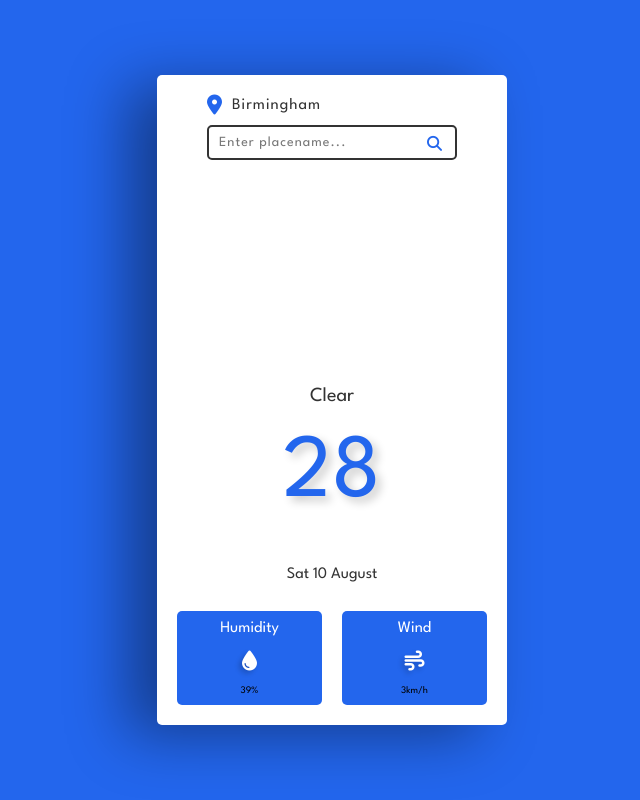
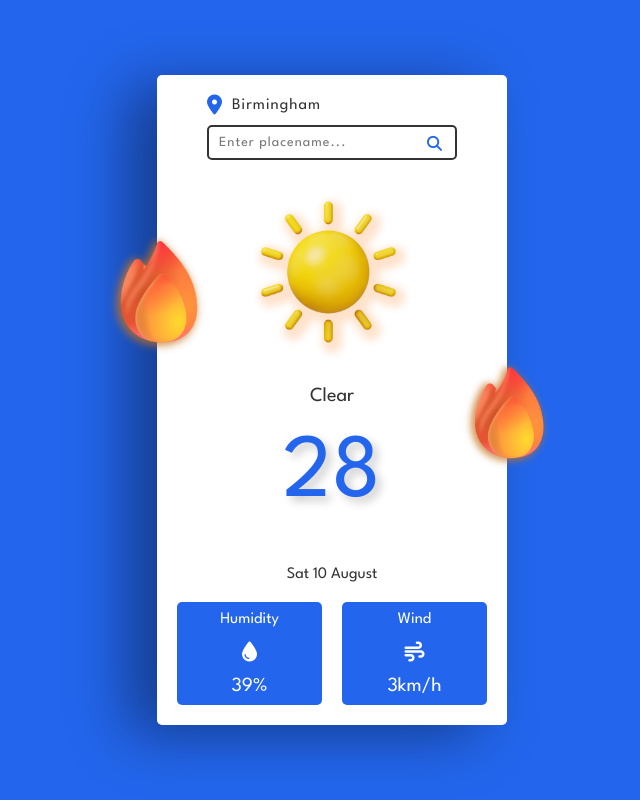
Before and after one commit to Nimira43/Weather-News, a React (Vite) app: page / in a window 1280 px wide. Shown: the whole page, without its empty margins (308-948 px from the left). Built offline with nearby package versions, Linux system fonts and the light colour scheme.

Commit message:
Brought weather image back in.

```diff
--- a/src/Components/WeatherApp.css
+++ b/src/Components/WeatherApp.css
@@ -8,7 +8,7 @@
 }
 
 .weather img {
-  display: none;
+  margin-top: -9rem;
 }
 
 .weather-app {
@@ -133,5 +133,9 @@
 .weather-data i {
   font-size: 2rem;
   color: #fff;
-  text-shadow: -0.3rem 0.3rem 0.5rem rgba(0, 0, 0, 0.2);
 }
+
+.data {
+  font-size: 2rem;
+  color: #fff;
+}
```
